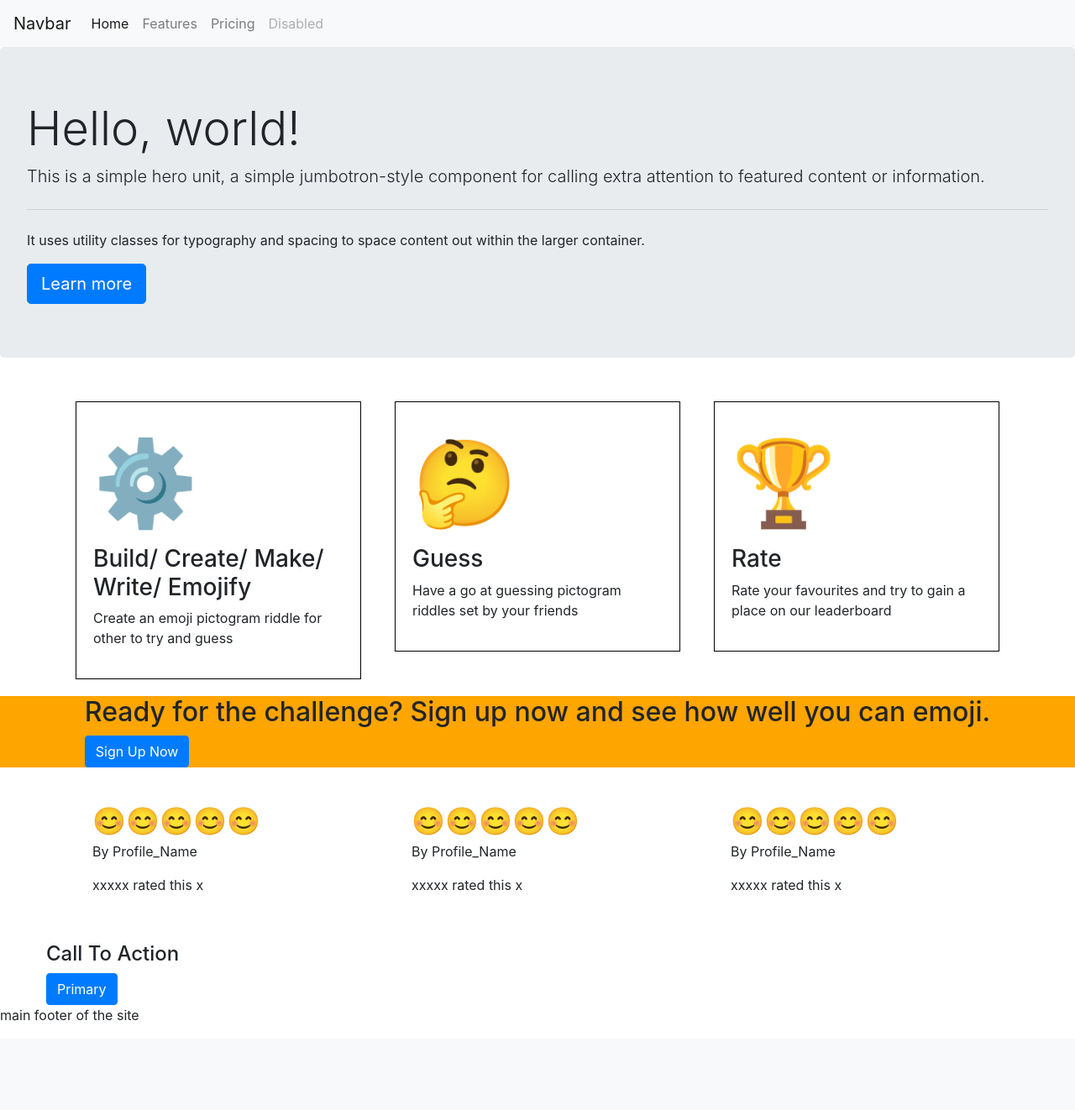
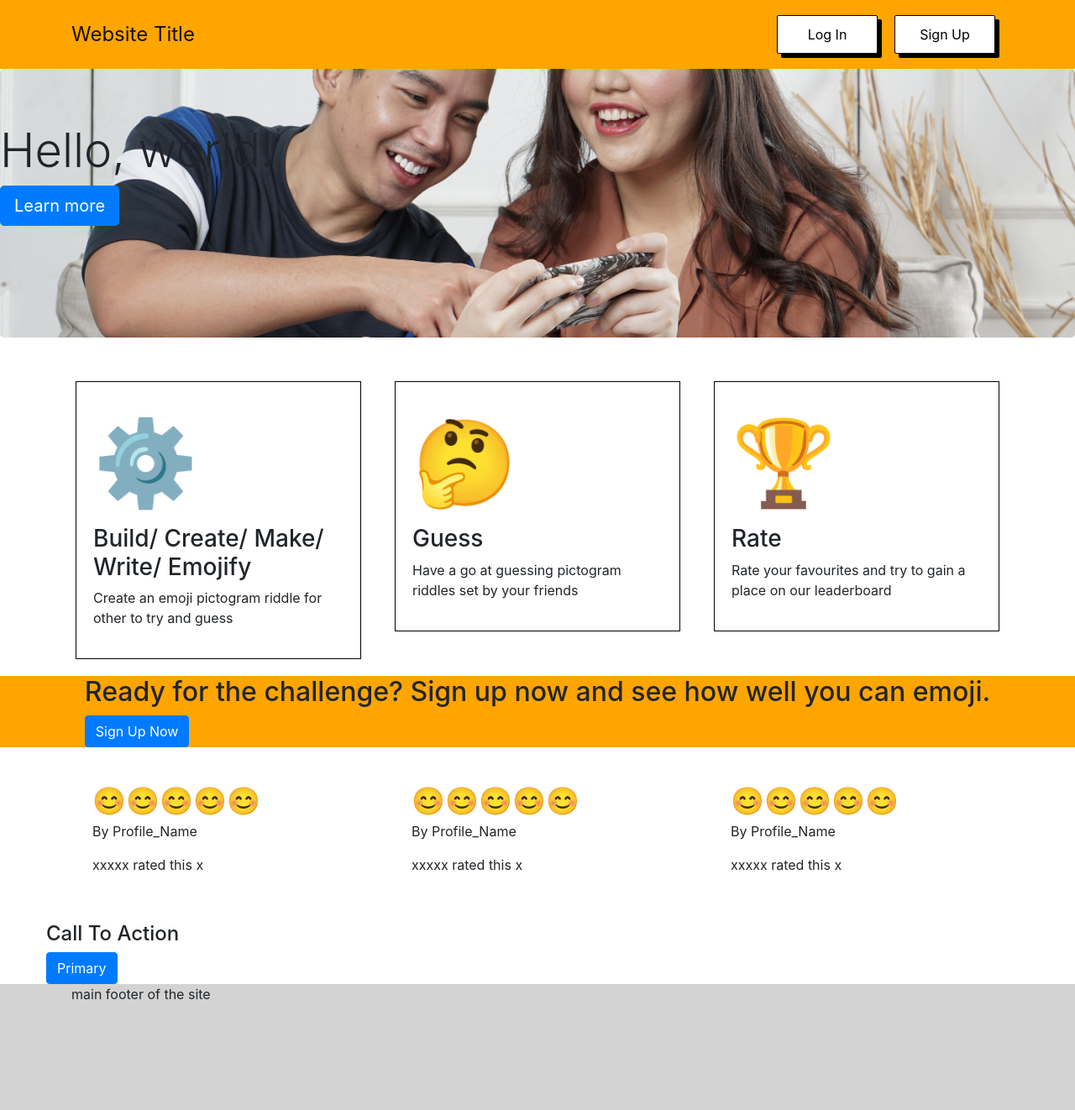
Before and after one commit to AwsSG/emojiplayground, a Flask app: page / in a window 1280 px wide. Shown: the whole page at 84% size. Before the commit the page ends 1216 px from the top, so only its background shows below. Run offline with Flask 2, Linux system fonts and the light colour scheme; some libraries are stand-ins or nearby versions.

Commit message:
Add styling to nav bar and set jumbotron background image

```diff
--- a/static/css/style.css
+++ b/static/css/style.css
@@ -1,8 +1,5 @@
 /*colors for testing*/
 
-.orange {
-    background-color: orange
-}
 
 .red {
     background-color: red
@@ -10,6 +7,63 @@
 
 .blue {
     background-color: blue
+}
+
+
+/*----------fonts emoji sizes and colours -------------*/
+
+/*orange colour - option to change this to something custom*/
+.orange {
+    background-color: orange
+}
+
+/*emoji sizing*/
+
+.emoji-large {
+    font-size: 100px;
+}
+
+.emoji-medium {
+    font-size: 32px;
+}
+
+/*----------base template-------------*/
+
+/*Nav bar*/
+
+nav {
+    background-color: orange;
+}
+
+.navbar-brand {
+    font-size: x-large;
+}
+
+.nav-item button {
+    padding: 10px;
+    margin: 10px;
+    min-width: 120px;
+    border-radius: 2px;
+    box-shadow: 5px 5px;
+}
+
+.btn-outline-secondary {
+    color: black;
+    background-color: white;
+    border-color: black;
+}
+
+.btn-outline-secondary:hover {
+    color: #fff;
+    background-color: grey;
+    border-color: grey;
+}
+
+/*Footer*/
+
+footer {
+    background-color: lightgrey;
+    min-height: 150px;
 }
 
 /*----------landing page-------------*/
@@ -20,24 +74,30 @@
     padding: 0;
 }
 
-/*padding*/
+.jumbotron {
+    height: 40vh;
+    background: url('../images/game-landing-page.jpg') no-repeat center;
+    -webkit-background-size: cover;
+    -moz-background-size: cover;
+    -o-background-size: cover;
+    background-size: cover;
+
+    padding-bottom: 0px;
+    padding-left: 0px;
+
+    position: relative;
+}
+
+/*three across*/
 
 .three-across-box {
+    padding: 20px;
+}
+
+.three-across-padding {
     padding: 20px;
 }
 
 .black-border {
     border: 1px black solid;
 }
-
-.three-across-padding {
-    padding: 20px;
-}
-
-.emoji-large {
-    font-size: 100px;
-}
-
-.emoji-medium {
-    font-size: 32px;
-}
--- a/templates/base.html
+++ b/templates/base.html
@@ -15,18 +15,22 @@
 <body>
   <header>
     <!--Navbar Bootstrap Class-->
-    <nav class="navbar navbar-expand-lg navbar-light bg-light">
-      <a class="navbar-brand" href="#">Navbar</a>
+      <nav class="navbar navbar-expand-lg navbar-light">
+        <div class="container">
+            <a class="navbar-brand" href="index.html">Website Title</a>
             <button class="navbar-toggler" type="button" data-toggle="collapse" data-target="#navbarNavAltMarkup"
                 aria-controls="navbarNavAltMarkup" aria-expanded="false" aria-label="Toggle navigation">
                 <span class="navbar-toggler-icon"></span>
             </button>
-      <div class="collapse navbar-collapse" id="navbarNavAltMarkup">
-        <div class="navbar-nav">
-          <a class="nav-link active" href="#">Home <span class="sr-only">(current)</span></a>
-          <a class="nav-link" href="#">Features</a>
-          <a class="nav-link" href="#">Pricing</a>
-          <a class="nav-link disabled">Disabled</a>
+            <div class="collapse navbar-collapse justify-content-end" id="navbarNavAltMarkup">
+                    <ul class="navbar-nav">
+                        <li class="nav-item">
+                            <button type="button" class="btn btn-outline-secondary">Log In</button>
+                        </li>
+                        <li class="nav-item">
+                            <button type="button" class="btn btn-outline-secondary">Sign Up</button>
+                        </li>
+                    </ul>
             </div>
         </div>
     </nav>
@@ -50,9 +54,13 @@
     {% endblock %}
   </main>
 
+  <div class="container-fluid">
     <footer>
+      <div class="container">
         <p>main footer of the site</p>
+      </div>
     </footer>
+  </div>
 
   <script src="{{ url_for('static', filename='js/script.js') }}"></script>
   <script src="https://cdn.jsdelivr.net/npm/jquery@3.5.1/dist/jquery.slim.min.js"
--- a/templates/index.html
+++ b/templates/index.html
@@ -4,9 +4,6 @@
 <div class="container-fluid">
     <div class="jumbotron">
         <h1 class="display-4">Hello, world!</h1>
-        <p class="lead">This is a simple hero unit, a simple jumbotron-style component for calling extra attention to featured content or information.</p>
-        <hr class="my-4">
-        <p>It uses utility classes for typography and spacing to space content out within the larger container.</p>
         <a class="btn btn-primary btn-lg" href="#" role="button">Learn more</a>
       </div>
 </div>
```
Also changed, not shown: static/images/emoji-landing-page.jpg (added), static/images/game-landing-page.jpg (added). Lines whose indentation alone changed are shown as unchanged.
